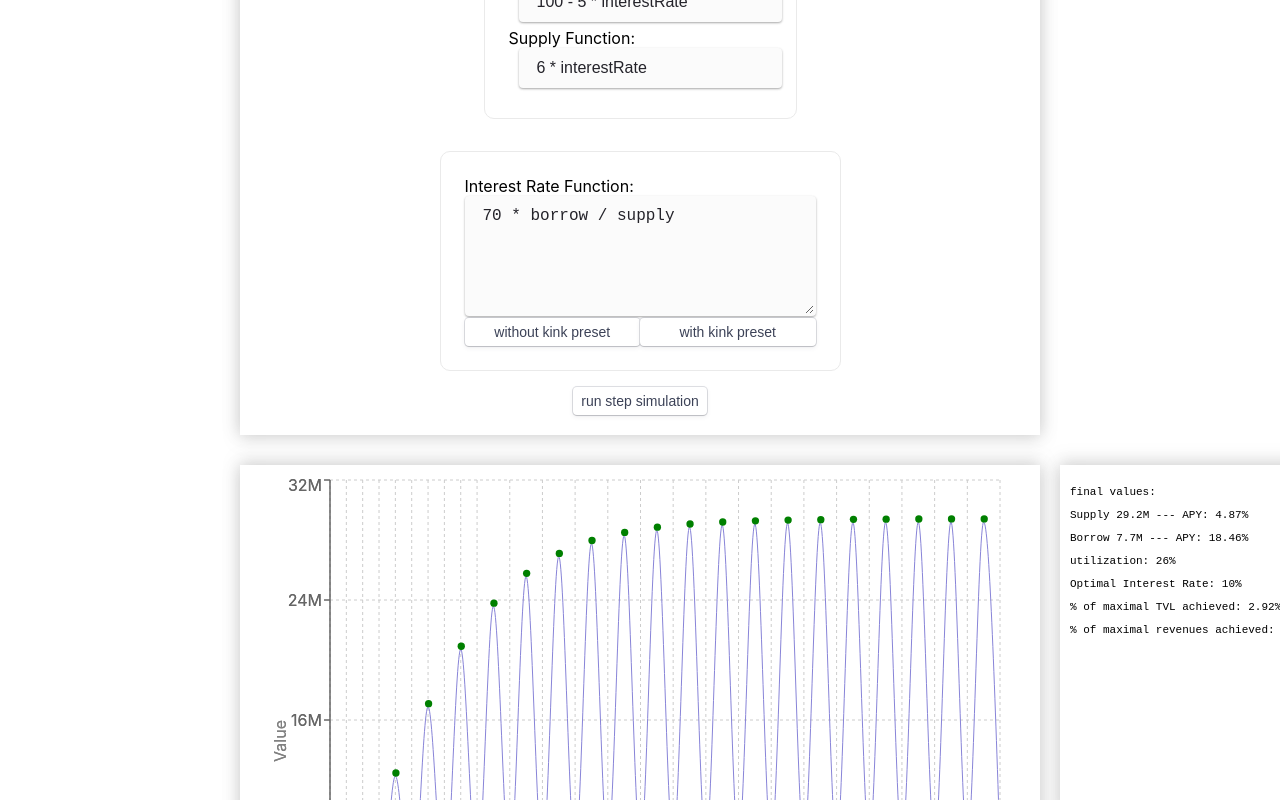
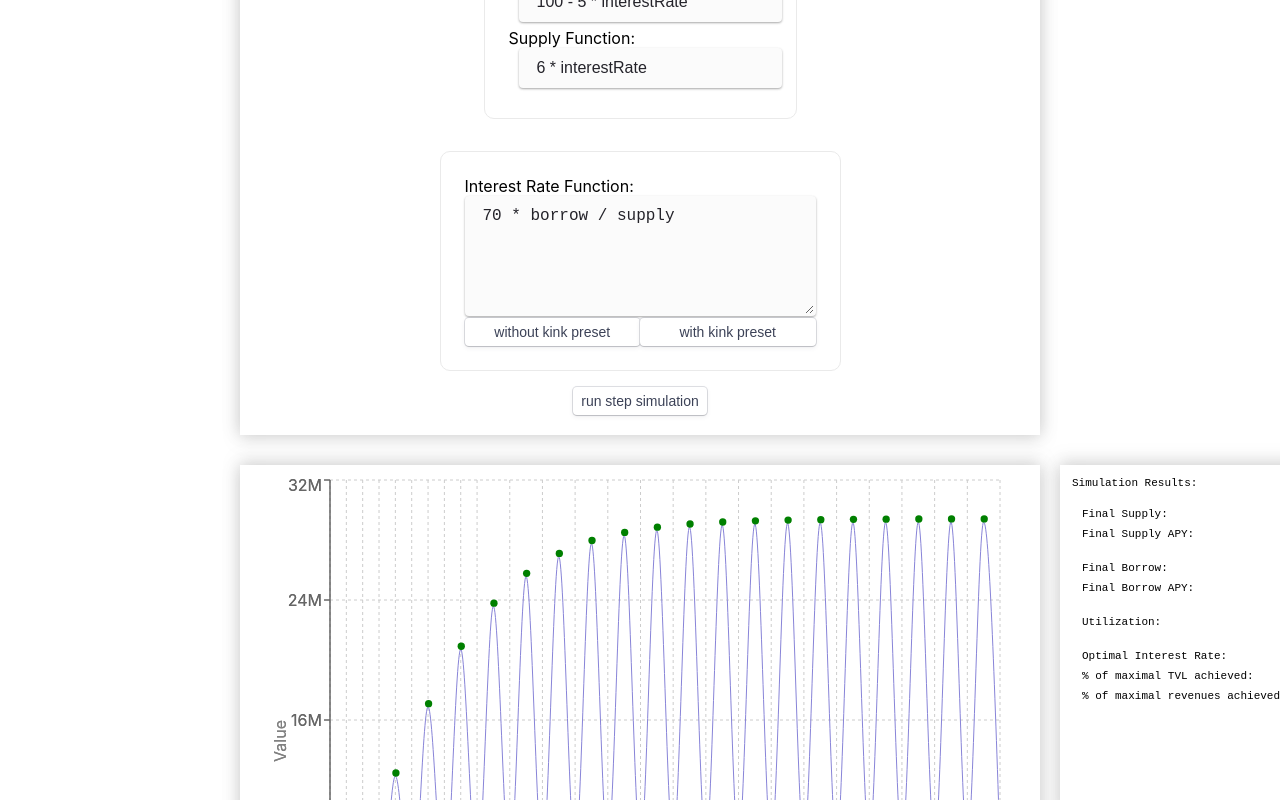
Before and after one commit to Risk-DAO/interest-rate-simulator, a Next.js app: page / in a window 1280 px wide. Both pictures are taken after a click on the button "run step simulation". Shown: the part 476-1276 px from the top of the page. Built offline with nearby package versions, Linux system fonts and the light colour scheme.

Commit message:
changed terminal into table

```diff
--- a/pages/index.tsx
+++ b/pages/index.tsx
@@ -65,6 +65,8 @@ export default function Home() {
   async function runStepSimulation() {
     setLoading(true);
     setOnePlot(null);
+    setOptimalInterest(null);
+    setSimulationLogs(null);
     await sleep(500);
     let finalSupply = 0;
     let finalSupplyRate = 0;
@@ -211,8 +213,9 @@ export default function Home() {
         </div>
         <div className={styles.graphsContainer}>
           <div className={styles.centering}></div>
-          {true ? (
             <div className={styles.supplyGraph}>
+
+          {!loading ? (
               <ResponsiveContainer width="100%" height="100%">
                 <LineChart
                   width={500}
@@ -236,46 +239,37 @@ export default function Home() {
                   <Tooltip content={customTooltip} />
                   <Line type="monotone" dataKey="value" stroke="#8884d8" activeDot={{ r: 8 }} dot={customDot} />
                 </LineChart>
-              </ResponsiveContainer>
-            </div>
-          ) : (
+              </ResponsiveContainer>) : (
             ''
           )}
+            </div>
+
           <div className={styles.terminal}>
-            {simulationLogs ? <p>final values:</p> : ''}
-            {simulationLogs?
-            <div className="code">
-            <p  className="code">
-            {simulationLogs[0].type} {simulationLogs[0].value}M --- APY: {simulationLogs[0].apy}%
-          </p>
-              <p className="code" >
-                {simulationLogs[1].type} {simulationLogs[1].value}M --- APY: {simulationLogs[1].apy}%
-              </p>
-              <p className="code" >
-              utilization: {simulationLogs[1].util * 100}%
-              </p>
-              </div>
-            : ''}
-            {optimalInterest ? <p>Optimal Interest Rate: {Number(optimalInterest.optimalRate.toFixed(2))}%</p> : ''}
-            {optimalInterest ? (
-              <p>% of maximal TVL achieved: {Number((finalSupply / optimalInterest.optimalRate).toFixed(2))}%</p>
-            ) : (
-              ''
-            )}
-            {optimalInterest ? (
-              <p>
-                % of maximal revenues achieved:{' '}
-                {Number(
+            {simulationLogs && optimalInterest ?
+            <table>
+              <thead><tr>Simulation Results:</tr></thead>
+              <br/>
+              <tbody>
+                <tr><td>Final Supply:</td><td>{simulationLogs[0].value}M</td></tr>
+                <tr><td>Final Supply APY:</td><td>{simulationLogs[0].apy}%</td></tr>
+                <br/>
+                <tr><td>Final Borrow:</td><td>{simulationLogs[1].value}M</td></tr>
+                <tr><td>Final Borrow APY:</td><td>{simulationLogs[1].apy}%</td></tr>
+                <br/>
+                <tr><td>Utilization:</td><td>{simulationLogs[1].util * 100}%</td></tr>
+                <br/>
+                <tr><td>Optimal Interest Rate:</td><td>{Number(optimalInterest.optimalRate.toFixed(2))}%</td></tr>
+                <tr><td>% of maximal TVL achieved:</td><td>{Number((finalSupply / optimalInterest.optimalRate).toFixed(2))}%</td></tr>
+                <tr><td>% of maximal revenues achieved:</td><td>{Number(
                   (
                     (finalBorrow * finalBorrowRate) /
                     (optimalInterest.optimalBorrow * optimalInterest.optimalRate) * 100
                   ).toFixed(2),
                 )}
-                %
-              </p>
-            ) : (
-              ''
-            )}
+                %</td></tr>
+            </tbody>
+            </table>
+           : ''}
           </div>
         </div>
         {/* <button onClick={(e) => setLoading(!loading)}>run optimal simulation</button> */}
--- a/styles/globals.css
+++ b/styles/globals.css
@@ -15,6 +15,21 @@ a {
   box-sizing: border-box;
 }
 
+table {
+  width: 100%;
+  max-width: 600px;
+  min-width: 300px;
+}
+table th {
+  padding: 3px 10px;
+  color: white;
+  background: #333;
+}
+table td {
+  min-width: 120px;
+  padding: 3px 10px;
+}
+
 /* @media (prefers-color-scheme: dark) {
   html {
     color-scheme: dark;
```
